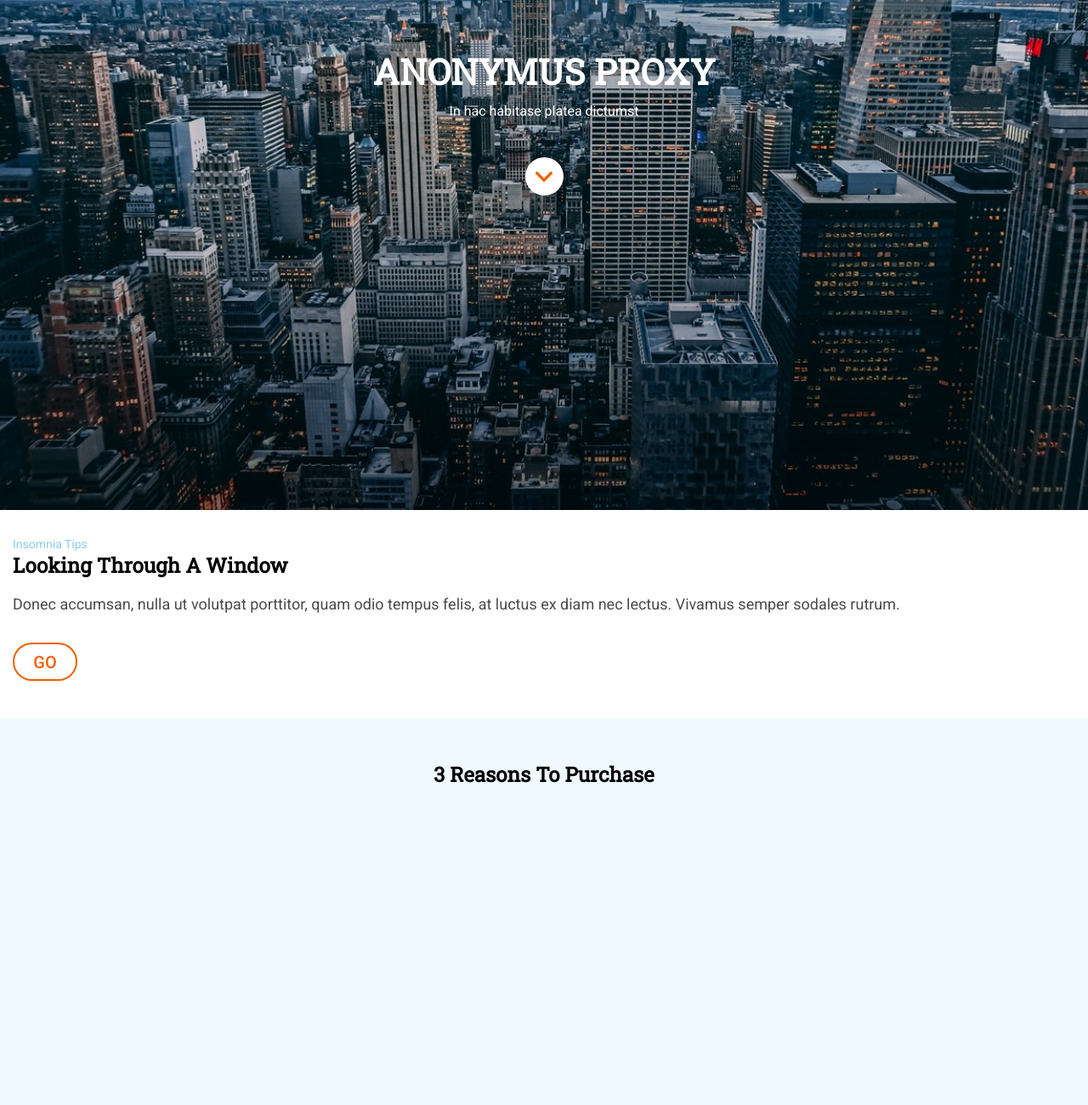
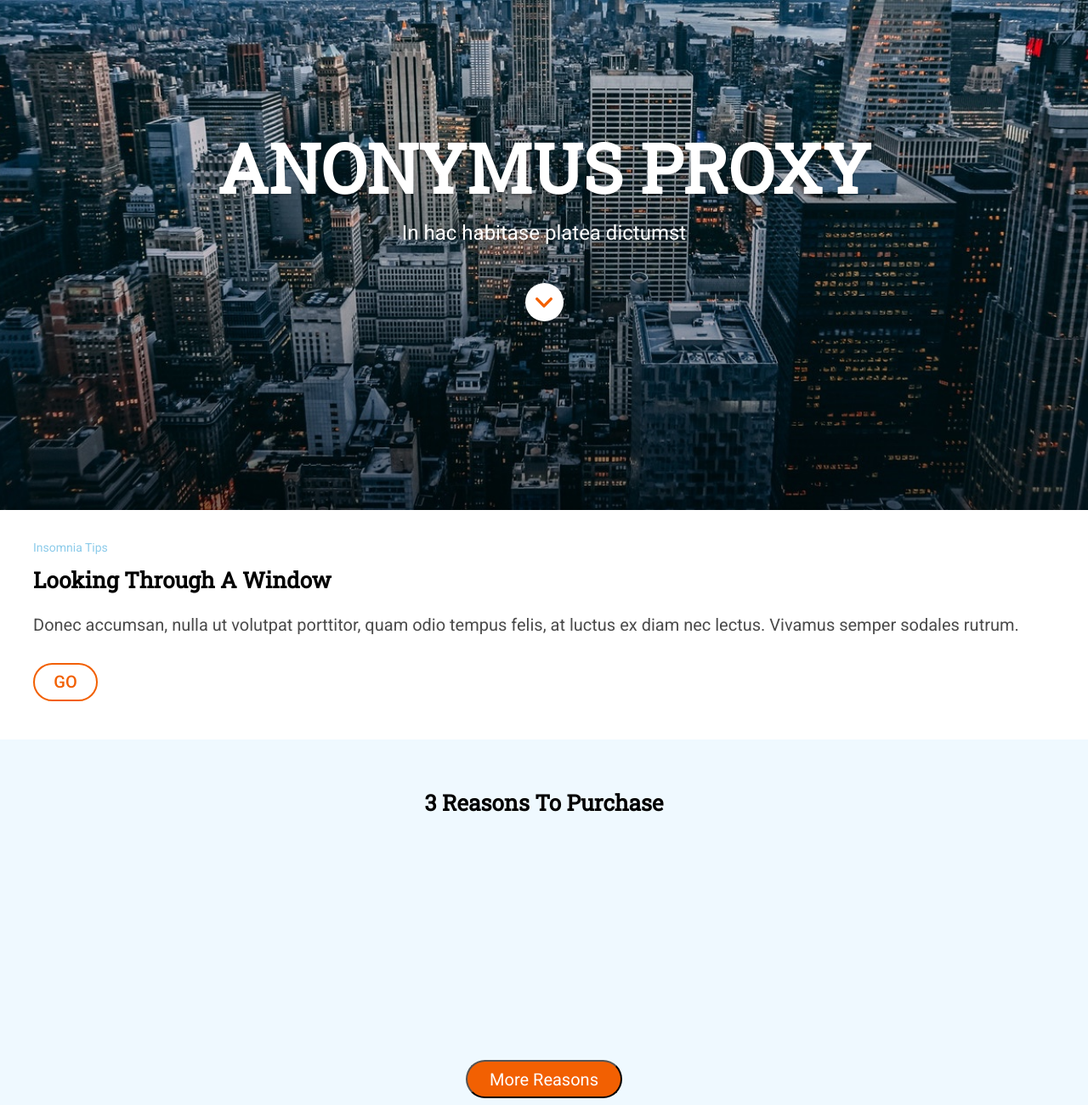
Before and after one commit to mariasola/m1-evaluacion-final-Mariasola, a website: page _src/templates/index.html in a window 1280 px wide. Shown: the part 200-1500 px from the top of the page at 85% size. Drawn offline with nearby package versions, Linux system fonts and the light colour scheme; files that its build step writes are made by us from their sources; files whose address does not match are found by name.

Commit message:
finished tablet version

```diff
--- a/_src/assets/scss/core/_footer.scss
+++ b/_src/assets/scss/core/_footer.scss
@@ -6,9 +6,17 @@
     justify-content: center;
     align-items: center;
     position: relative;
+    @media all and (min-width:768px){
+        height: 240px;
+        flex-direction: row;
+        justify-content: space-evenly;
+    }
     .footer--button{
         position: absolute;
         bottom: 442.5px;
+        @media all and (min-width:768px){
+            bottom: 217.5px;
+        }
         .footer--button--link{
             width: 45px;
             height:45px;
@@ -40,6 +48,9 @@
         flex-direction: column;
         justify-content: center;
         text-align: center;
+        @media all and (min-width:768px){
+            order: -1;
+        }
         .footer--copy--motto{
             font-size: 14px;
             line-height: 2.14;
--- a/_src/assets/scss/main.scss
+++ b/_src/assets/scss/main.scss
@@ -14,6 +14,9 @@
     background-size: cover;
     background-position: center;
     @media all and (min-width:768px){
+        height: 768px;
+    }
+    @media all and (min-width:1280px){
         height: 100vh;
         background-size: cover;
     }
@@ -23,6 +26,9 @@
         align-items: center;
         margin: auto;
         padding-top: 32vh;
+        @media all and (min-width:768px){
+            padding-top: 43vh;
+        }
         .hero--title{
             color: white;
             text-transform: uppercase;
@@ -30,11 +36,20 @@
             font-family: $font-title;
             font-size: 2.62rem;
             margin: 0px 15px 10px 15px;
+            @media all and (min-width:768px){
+                text-shadow: 0 2px 3px rgba(0, 0, 0, 0.2);
+                font-size: 5rem;
+                font-weight: bold;
+                line-height: 1.33;
+            }
         }
         .hero--subt{
             color: white;
             text-align: center;
             margin: 0px 0px 45px 0px;
+            @media all and (min-width:768px){
+                font-size: 1.5rem;
+            }
         }
         .hero--btn{
             width: 45px;
@@ -54,17 +69,27 @@
 }
 .firstsection{
     margin: 30px 15px 45px 15px;
+    @media all and (min-width:768px){
+        margin: 30px 39px 45px 39px;
+    }
     .firstsection--small{
         color: #8ccbea;
         font-size: 14px;
         text-transform: capitalize;
         padding: 0 0 1px 0;
+        @media all and (min-width:768px){
+            line-height: 2.14;
+        }
     }
     .firstsection--title{
         margin: 0px;
         font-size: 24px;
         font-family: $font-title;
         text-transform: capitalize;
+        @media all and (min-width:768px){
+            font-size: 26px;
+            line-height: 1.73;
+        }
     }
     .firstsection--text{
         color: #4a4a4a;
@@ -72,6 +97,10 @@
         line-height: 1.67;
         padding: 15px 0 30px 0;
         margin: 0px;
+        @media all and (min-width:768px){
+            font-size: 20px;
+            line-height: 1.5;
+        }
     }
     .btn{
         width: 76px;
@@ -93,6 +122,9 @@
     height: 624px;
     padding: 30px 0 60px 0px;
     background-color: $background-main;
+    @media all and (min-width:768px){
+        height: 397px;
+    }
     .maincontent--title{
         font-family: $font-title;
         font-size: 24px;
@@ -100,6 +132,10 @@
         line-height: 1.25;
         text-align: center;
         text-transform: capitalize;
+        @media all and (min-width:768px){
+            font-size: 26px;
+            line-height: 1.73;
+        }
     }
     .maincontent--table{
         display: grid;
@@ -107,18 +143,32 @@
         grid-template-columns:184px;
         grid-template-rows: 120px 120px 120px;
         grid-gap: 45px;
+        @media all and (min-width:768px){
+            grid-template-columns:210px 210px 210px;
+            grid-template-rows: 194px;
+            grid-gap: 30px;
+            padding: 45px 0 0 0;
+        }
         .reason--title{
             font-family: $font-title;
             font-size: 18px;
             font-weight: bold;
             text-align: center;
             text-transform: capitalize;
+            @media all and (min-width:768px){
+                font-size: 24px;
+                line-height: 1.25;
+            }
         }
         .reason--text{
             font-family: $font-text;
             font-size: 18px;
             line-height: 1.67;
             text-align: center;
+            @media all and (min-width:768px){
+                font-size: 20px;
+                line-height: 1.5;
+            }
         }
     }
     .btn-default{
@@ -134,6 +184,9 @@
         color: white;
         text-transform: capitalize;
         align-content: center;
+        @media all and (min-width:768px){
+            margin-top: 20px;
+        }
 
     }
 }
--- a/_src/templates/index.html
+++ b/_src/templates/index.html
@@ -20,7 +20,7 @@
       </a>
     </div>
   </div>
-  <main>
+  <main class="main">
     <section class="firstsection">
       <small class="firstsection--small">insomnia tips</small>
       <h2 class="firstsection--title">looking through a window</h2>
```
